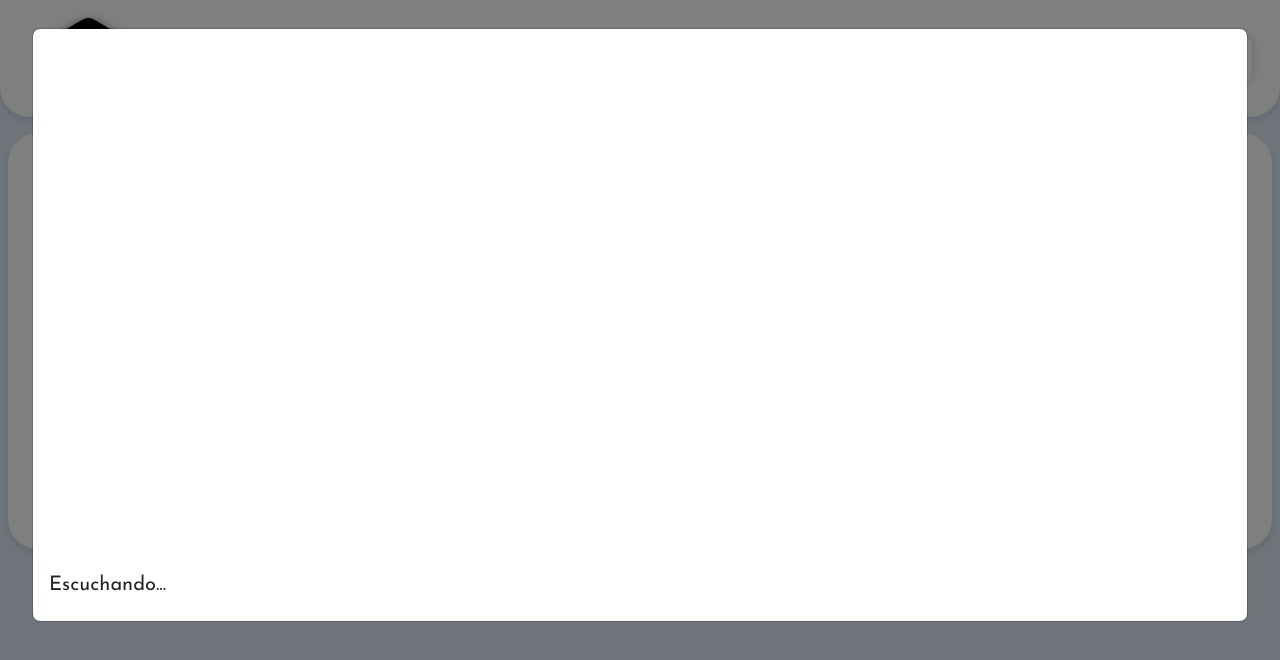
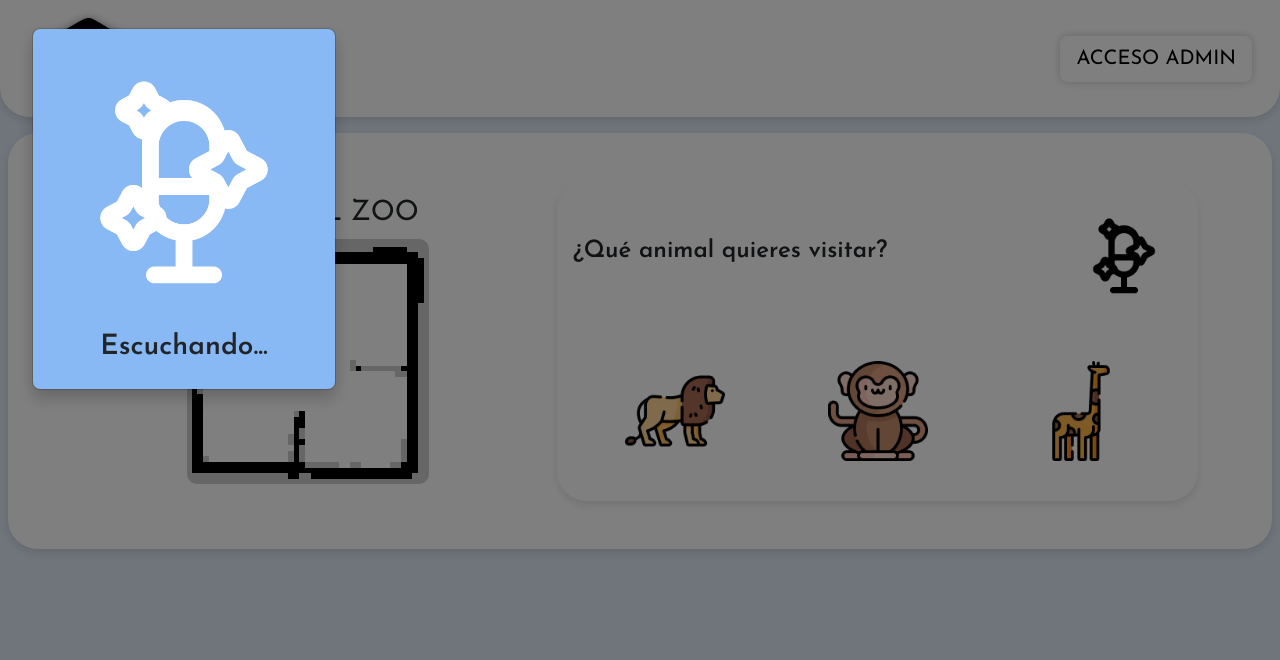
Before and after one commit to carles2002/robotica, a plain HTML site: page Web/pages/landing.html in a window 1280 px wide. Both pictures are taken after a click on the button 1124 px from the left and 255 px from the top of the page. Drawn offline with nearby package versions, Linux system fonts and the light colour scheme.

Commit message:
Corrección Modal Microfono
Corrección de la clase que le da el color, tamaño y texto al Modal del micrófono

```diff
--- a/Web/css/landing.css
+++ b/Web/css/landing.css
@@ -61,6 +61,7 @@ body {
 }
 
 .btn-microfono.active {
+    width: 25%;
     background-color: #88b9f4; /* Color específico para el botón del microfono */
     box-shadow: 0 8px 16px rgba(0, 0, 0, 0.2); /* Aumenta la sombra al hacer clic */
 }
--- a/Web/pages/landing.html
+++ b/Web/pages/landing.html
@@ -92,10 +92,10 @@
     <!-- Modal -->
     <div class="modal fade" id="microfonoModal" tabindex="-1" role="dialog" aria-labelledby="microfonoModalLabel" aria-hidden="true">
         <div class="modal-dialog" role="document">
-            <div class="modal-content">
+            <div class="modal-content btn-microfono active">
                 <div class="modal-body">
                     <img src="../assets/image.png" alt="Microfono" class="img-fluid mb-3 modal-img">
-                    <h5 class="modal-text">Escuchando...</h5>
+                    <h3 class="modal-text text-center bold-text">Escuchando...</h3>
                 </div>
             </div>
         </div>
```
